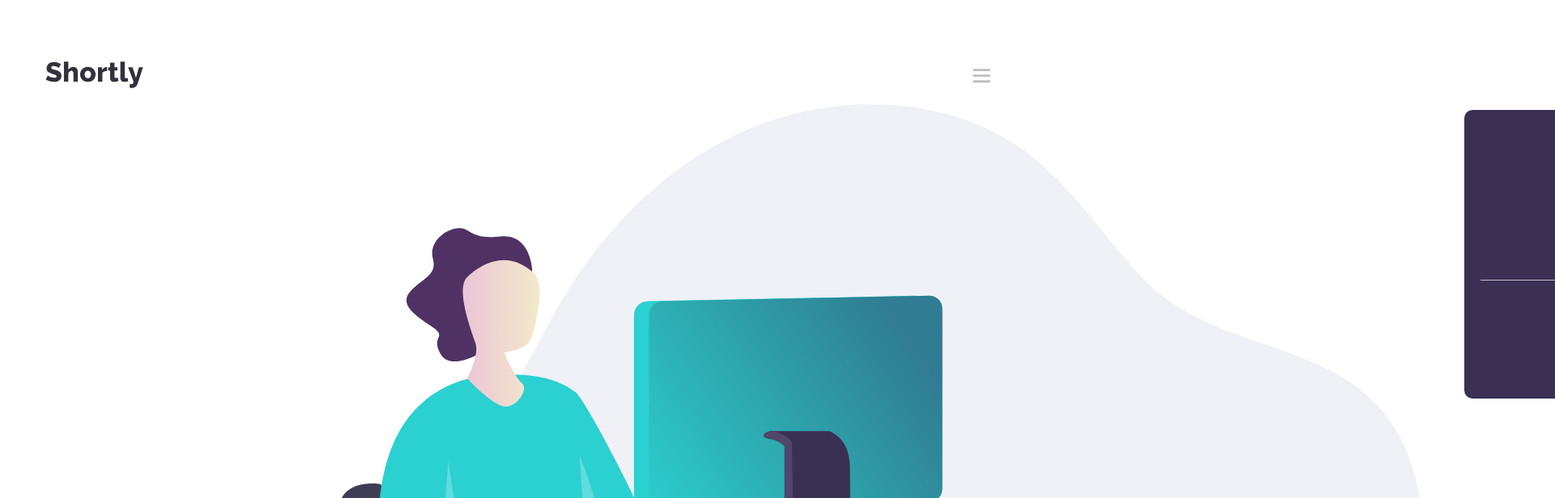
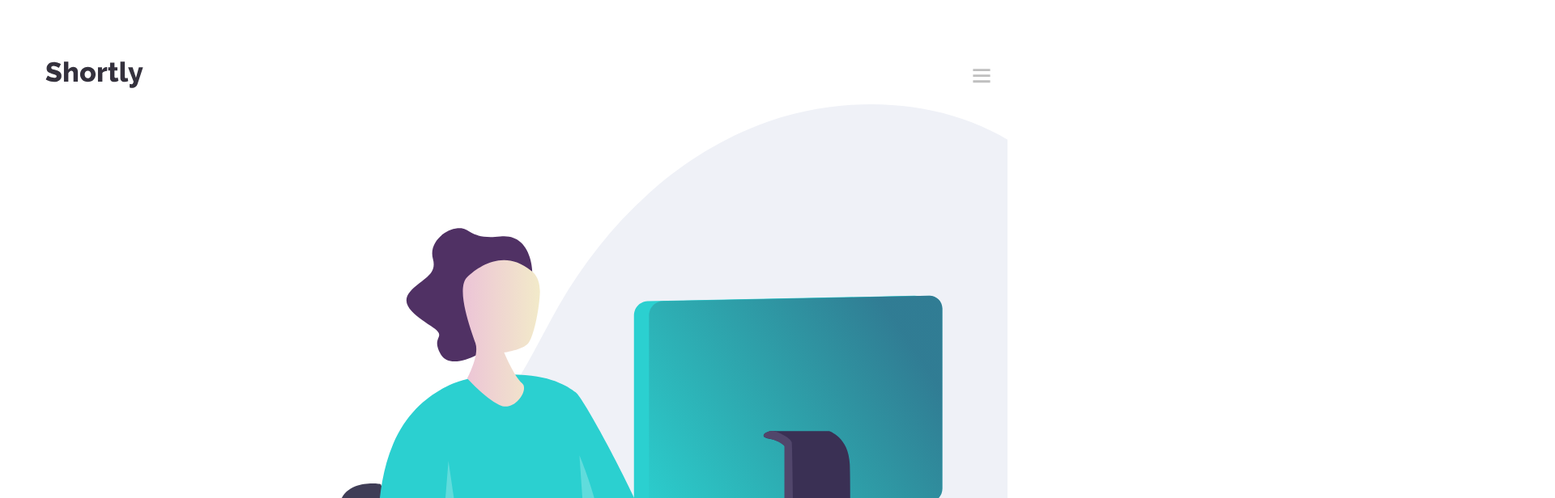
Before and after one commit to byKriz/react-url-short-api, a React (Vite) app: page / in a window 1280 px wide. Shown: the top 616 px of the page at 81% size, 1920 px wide, since content can reach past the window. Built offline with nearby package versions, Linux system fonts and the light colour scheme.

Commit message:
arreglando pading he imagen

```diff
--- a/src/components/Header/Header.module.scss
+++ b/src/components/Header/Header.module.scss
@@ -6,9 +6,11 @@
   display: flex;
   justify-content: space-between;
   align-items: center;
-  padding: 40px 0 20px;
+  padding: 40px 20px 20px;
   background-color: white;
   z-index: $header-index;
+  // overflow-x: hidden;
+
 
   ul li {
     list-style: none;
@@ -25,14 +27,16 @@
 }
 
 .navbar {
-  display: flex;
+  // display: flex;
+  display: none;
   align-items: center;
   justify-content: center;
   position: absolute;
   top: 100px;
   right: 50%;
-  transform: translate(200%, 0%);
+  transform: translate(50%, 0%);
   width: 100%;
+  padding: $m-padd;
   transition: 0.5s ease-in-out;
 }
 
@@ -73,6 +77,8 @@
 }
 
 .active {
-  transform: translate(50%, 0%);
+  display: flex;
+  // transform: translate(50%, 0%);
+  // right: 50%;
 
 }
--- a/src/containers/Hero/Hero.module.scss
+++ b/src/containers/Hero/Hero.module.scss
@@ -6,14 +6,19 @@
   justify-content: center;
   align-items: center;
   flex-direction: column;
+  overflow-x: hidden;
+
 }
 
 .imgContainer {
   width: 100%;
   margin-bottom: 40px;
+  position: relative;
+  left: 20px;
 
   img {
     width: 133vw;
+    // object-fit: contain;
   }
 }
 
@@ -24,6 +29,7 @@
   justify-content: center;
   flex-direction: column;
   text-align: center;
+  padding: $m-padd;
 
   h1 {
     font-size: 30px;
--- a/src/sass/_globals.scss
+++ b/src/sass/_globals.scss
@@ -10,6 +10,7 @@
 }
 
 body {
-  padding: 0 20px;
+  // padding: 0 20px;
   // width: 100vw;
+
 }
--- a/src/sass/_variables.scss
+++ b/src/sass/_variables.scss
@@ -13,3 +13,6 @@ $very-dark-violet: hsl(260, 8%, 14%);
 
 // z-index
 $header-index: 10;
+
+// mobile padding
+$m-padd: 0 20px;
```
Lines whose indentation alone changed are shown as unchanged.
